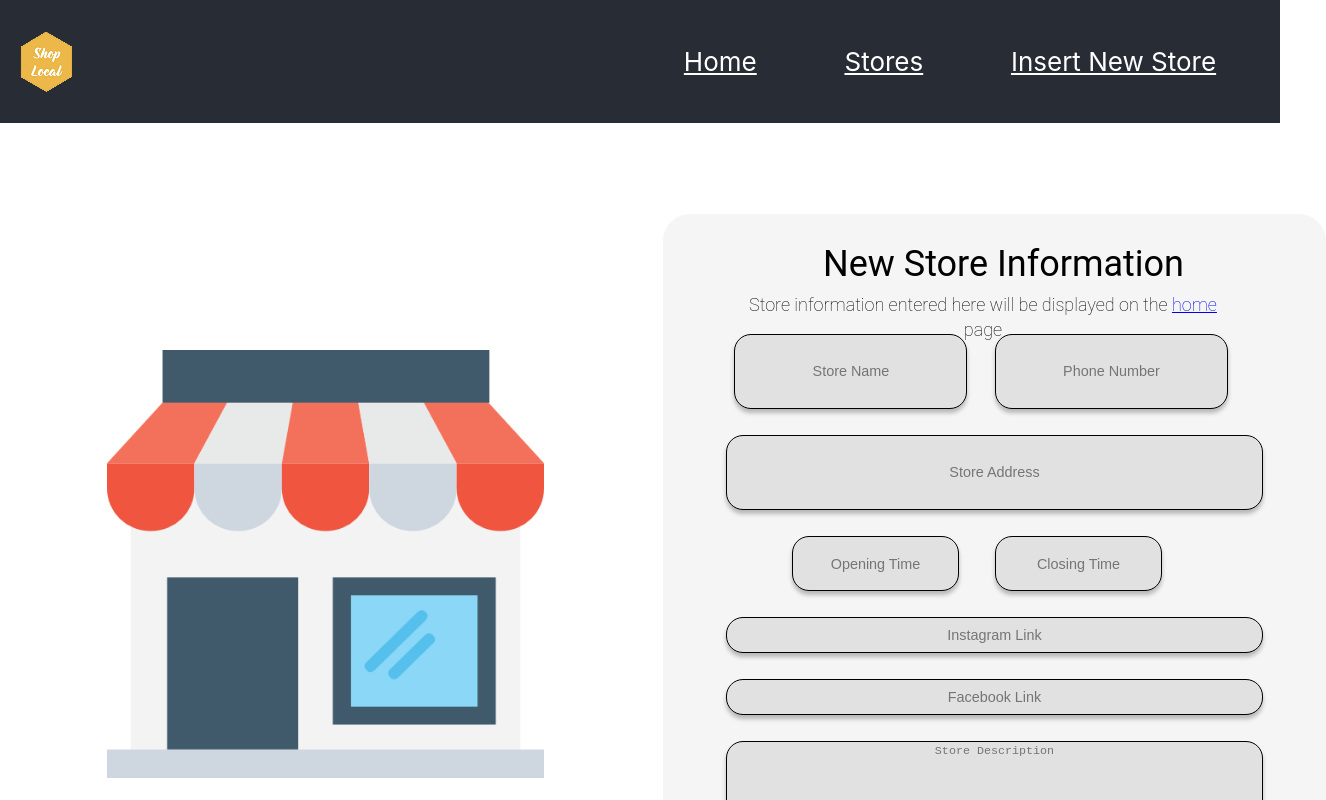
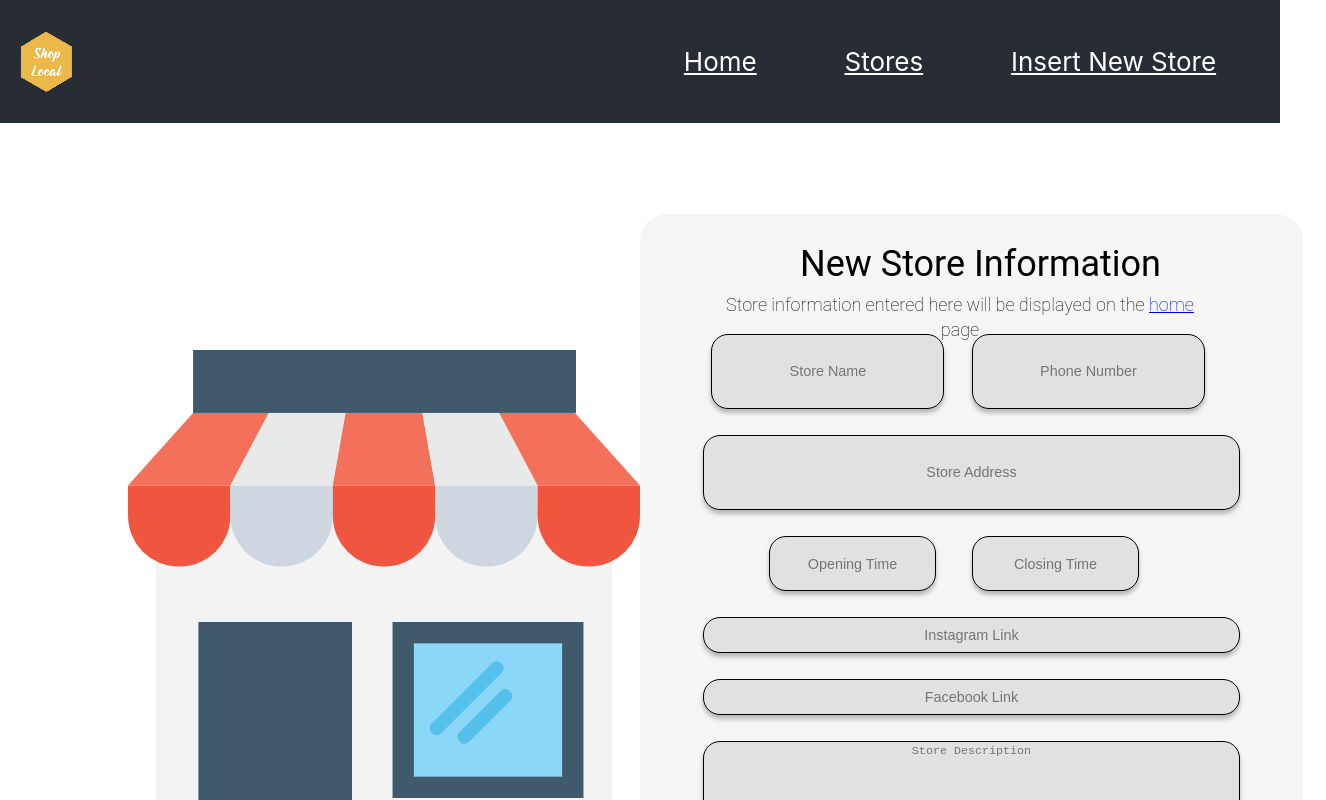
Before and after one commit to mmunozvaltierra/sps-team44-spring21, a React (Create React App) app in the folder shop-local/: page /new-store-form in a window 1280 px wide. Shown: the top 800 px of the page, 1326 px wide, since content can reach past the window. Built offline with nearby package versions, Linux system fonts and the light colour scheme.

Commit message:
Change submission container and image to screen relative width

```diff
--- a/shop-local/src/components/NewStore.css
+++ b/shop-local/src/components/NewStore.css
@@ -8,7 +8,7 @@ body {
     position: absolute;
     width: 663px;
     height: 775px;
-    left: 663px;
+    left: 50%;
     top: 214px;
 
     background: #F5F5F5;
@@ -172,10 +172,12 @@ body {
     width: 537px;
 
 }
+
+/*Store Image*/
 #shop-photo {
     position: absolute;
-    width: 437px;
-    height: 428px;
-    left: 107px;
+    max-width: 100%;
+    height: auto;
+    left: 10%;
     top: 350px;
 }
```
